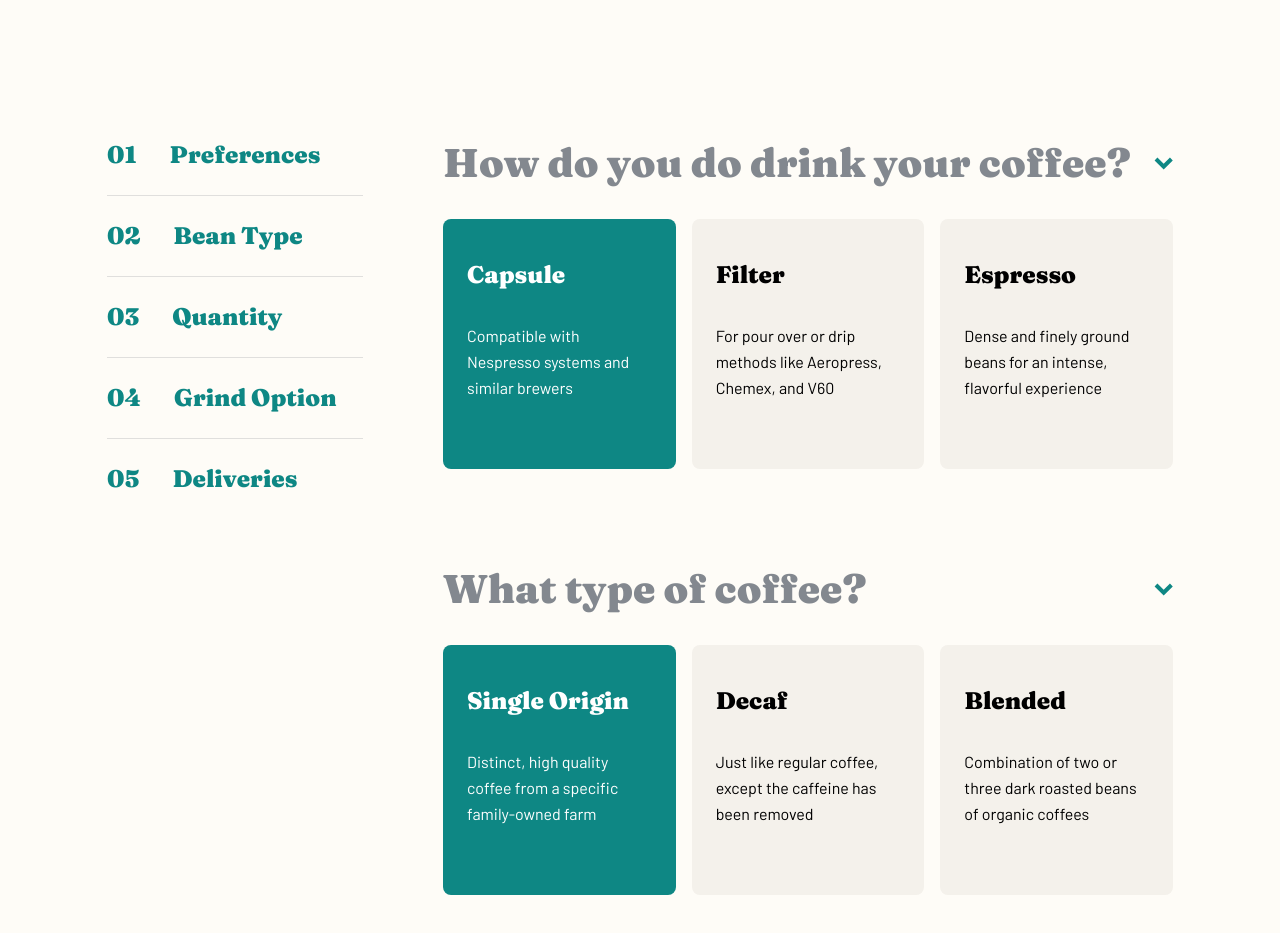
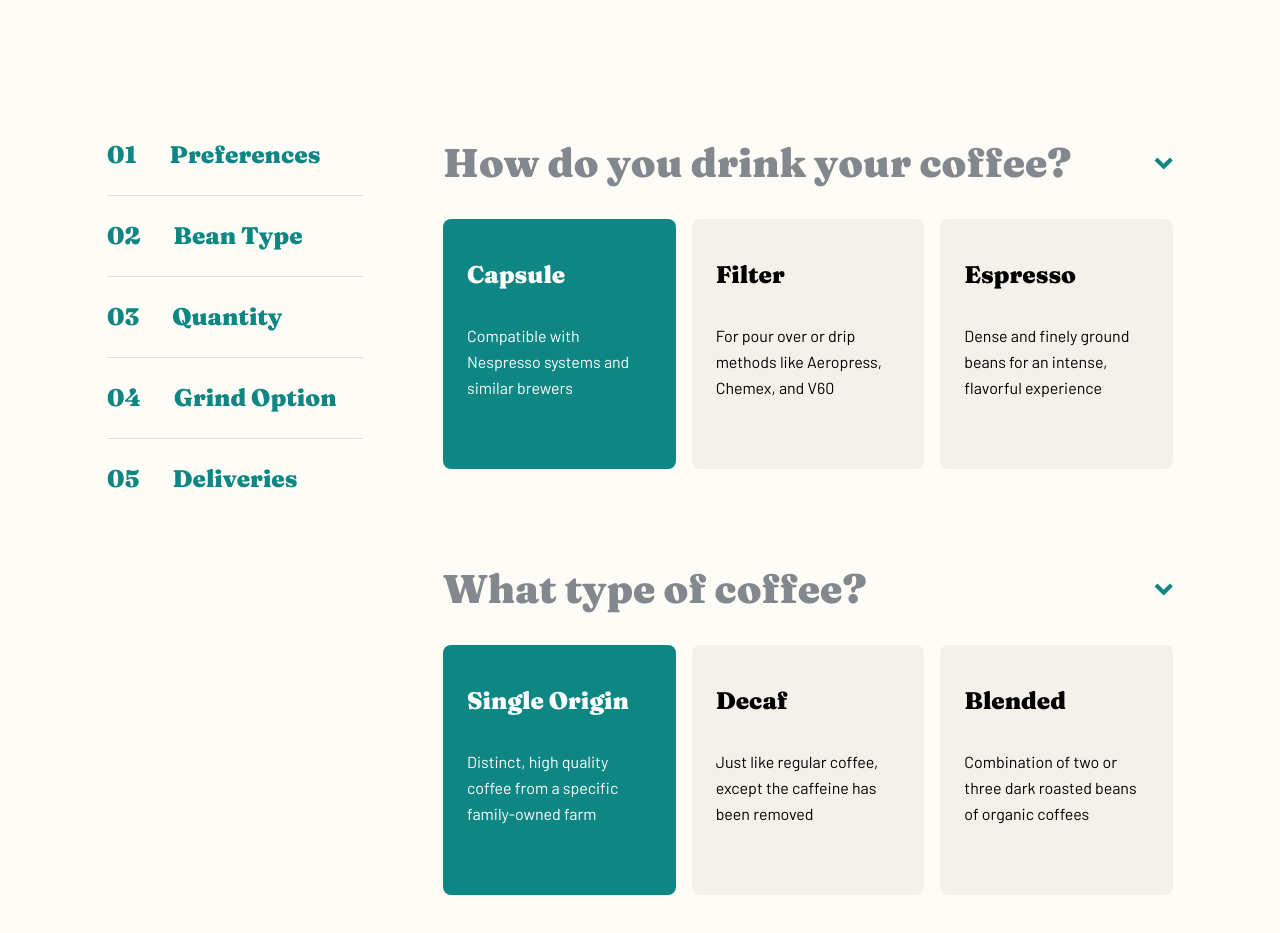
Before and after one commit to gcarter89/coffeeroasters, a React (Create React App) app: page /plan in a window 1280 px wide. Shown: the part 1400-2333 px from the top of the page. Built offline with nearby package versions, Linux system fonts and the light colour scheme.

Commit message:
completed selection section

```diff
--- a/src/components/plan/Plan.tsx
+++ b/src/components/plan/Plan.tsx
@@ -50,7 +50,7 @@ export default function Plan() {
                 <div className={styles.plan__selectionCards}>
                     <div className={styles.plan__selectionCard}>
                         <button className={styles.plan__selectionHeader}>
-                            <h3>How do you do drink your coffee?</h3>
+                            <h3>How do you drink your coffee?</h3>
                             <Chevron />
                         </button>
                         <div className={styles.plan__selectionButtons}>
```
